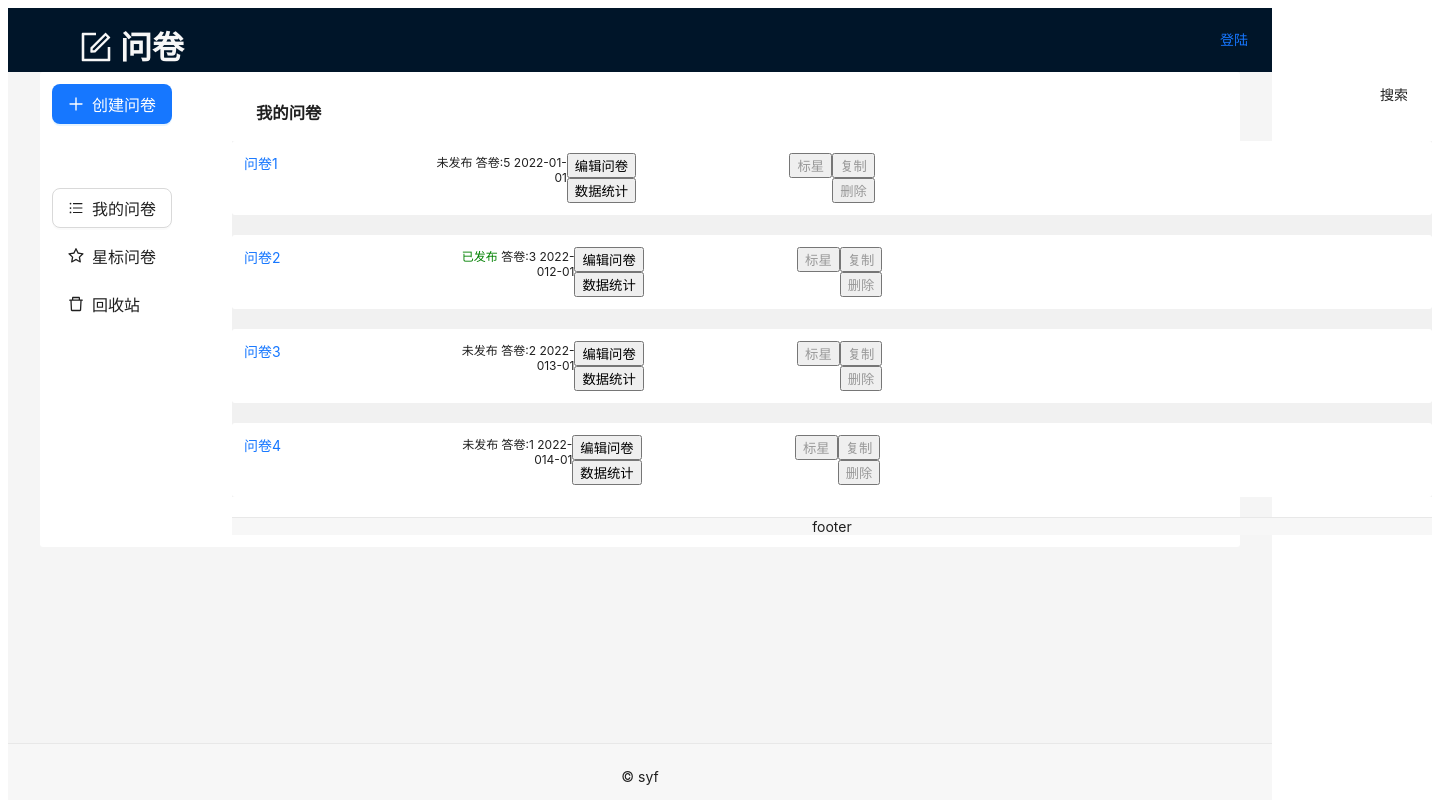
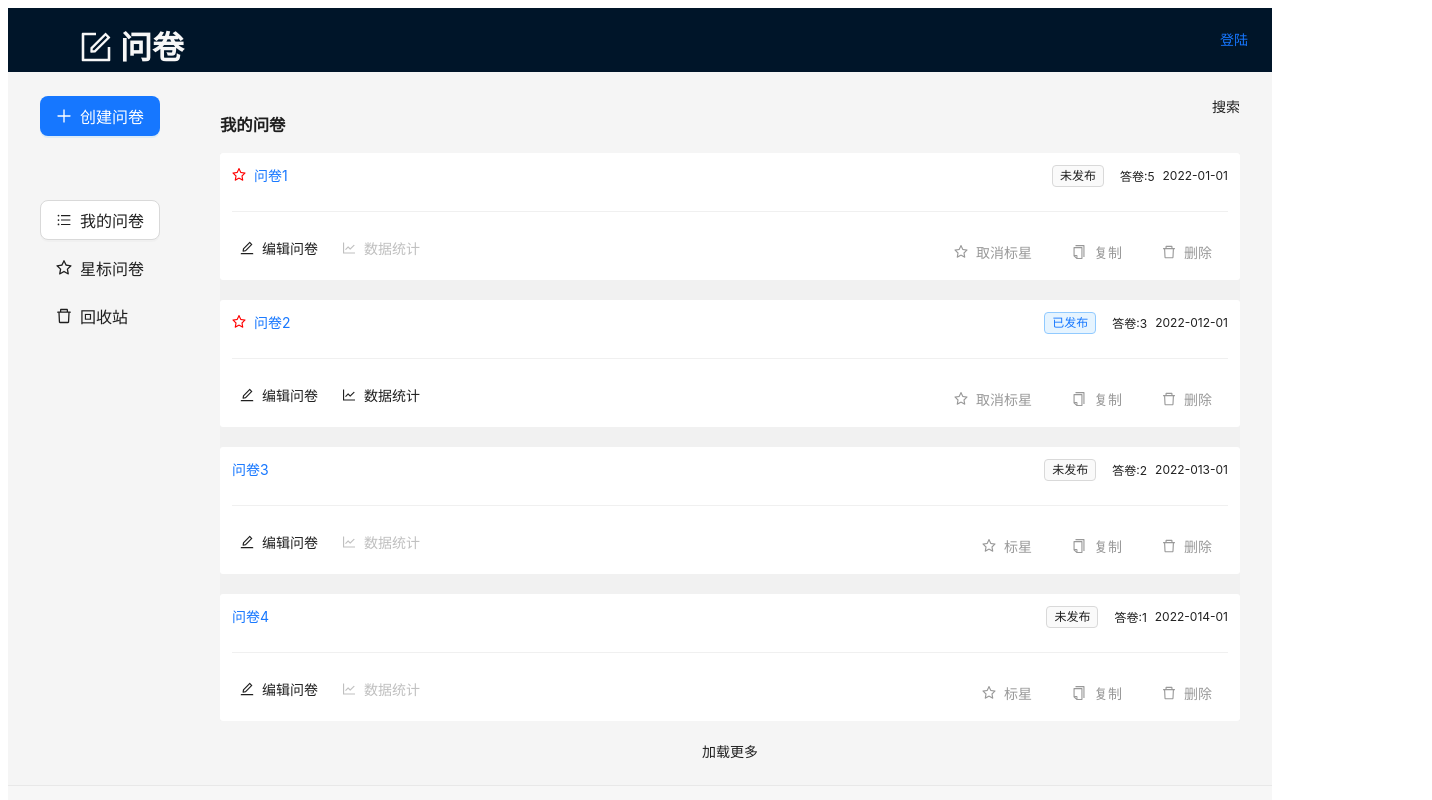
Before and after one commit to shenyaofeng/questionnaire, a React (Vite) app: page /manage/list in a window 1280 px wide. Shown: the top 800 px of the page, 1432 px wide, since content can reach past the window. Built offline with nearby package versions, Linux system fonts and the light colour scheme.

Commit message:
问卷列表重构

```diff
--- a/src/components/QuestionCard.scss
+++ b/src/components/QuestionCard.module.scss
@@ -23,7 +23,7 @@
   }
 }
 
-.button-container {
+.buttonContainer {
   display: flex;
 
   .left {
--- a/src/components/QuestionCard.tsx
+++ b/src/components/QuestionCard.tsx
@@ -1,5 +1,8 @@
 import { FC } from 'react'
-import "./QuestionCard.scss"
+import styles from "./QuestionCard.module.scss"
+import { Button, Space, Divider,Tag } from 'antd'
+import { EditOutlined, LineChartOutlined, StarOutlined, CopyOutlined, DeleteOutlined } from '@ant-design/icons'
+import { useNavigate, Link } from 'react-router-dom'
 type PropsType = {
   _id: string,
   title: string,
@@ -10,7 +13,8 @@ type PropsType = {
 }
 
 const QuestionList: FC<PropsType> = (props: PropsType) => {
-  const { _id, title, isPublished, answerCount, createAt } = props
+  const { _id, title, isPublished, answerCount, createAt, isStar } = props
+  const navigate = useNavigate()
   return (
     <>
       {/* <div key={_id} className="list-item">
@@ -22,30 +26,41 @@ const QuestionList: FC<PropsType> = (props: PropsType) => {
         &nbsp;
         <button onClick={() => { del(_id) }}>删除</button>
       </div> */}
-      <div className='container'>
+      <div className={styles.container}>
         {/* 上半部分 */}
-        <div className='title'>
-          <div className='left'>
-            <a href='#'>{title}</a>
+        <div className={styles.title}>
+          <div className={styles.left}>
+            <Link to={isPublished ? '/question/stat/${_id}' : '/question/edit/${_id}'}>
+              <Space>
+                {isStar && <StarOutlined style={{ color: 'red' }}/>}
+                {title}
+              </Space>
+            </Link>
           </div>
-          <div className='right'>
-            {isPublished ? <span style={{color:'green'}}>已发布</span> : <span>未发布</span>}
-            &nbsp;
-            <span>答卷:{answerCount}</span>
-            &nbsp;
-            <span>{createAt}</span>
+          <div className={styles.right}>
+            <Space>
+              {isPublished ? <Tag color='processing'>已发布</Tag> : <Tag>未发布</Tag>}
+              <span>答卷:{answerCount}</span>
+              <span>{createAt}</span>
+            </Space>
+
           </div>
         </div>
+        <Divider></Divider>
         {/* 下半部分 */}
-        <div className='button-container'>
-          <div className='left'>
-            <button>编辑问卷</button>
-            <button>数据统计</button>
+        <div className={styles.buttonContainer}>
+          <div className={styles.left}>
+            <Space>
+              <Button type='text' icon={<EditOutlined />} size='small' onClick={() => { navigate(`/question/edit/${_id}`) }}>编辑问卷</Button>
+              <Button type='text' icon={<LineChartOutlined />} size='small' onClick={() => { navigate(`/question/stat/${_id}`) }} disabled={!isPublished}>数据统计</Button>
+            </Space>
           </div>
-          <div className='right'>
-            <button>标星</button>
-            <button>复制</button>
-            <button>删除</button>
+          <div className={styles.right}>
+            <Space>
+              <Button type='text' icon={<StarOutlined></StarOutlined>}>{isStar ? '取消标星' : '标星'}</Button>
+              <Button type='text' icon={<CopyOutlined></CopyOutlined>} >复制</Button>
+              <Button type='text' icon={<DeleteOutlined></DeleteOutlined>}>删除</Button>
+            </Space>
           </div>
         </div>
       </div>
--- a/src/pages/manage/List.tsx
+++ b/src/pages/manage/List.tsx
@@ -1,11 +1,10 @@
 import React, { FC } from 'react'
-import "./List.scss"
+import styles from "./common.module.scss"
 import { useState } from 'react'
-import { produce } from 'immer'
 import QuestionCard from '../../components/QuestionCard'
 const rawQuestionList = [
-  { _id: 'q1', title: '问卷1', isPublished: false, isStar: false, answerCount: 5, createAt: '2022-01-01' },
-  { _id: 'q2', title: '问卷2', isPublished: true, isStar: false, answerCount: 3, createAt: '2022-012-01' },
+  { _id: 'q1', title: '问卷1', isPublished: false, isStar: true, answerCount: 5, createAt: '2022-01-01' },
+  { _id: 'q2', title: '问卷2', isPublished: true, isStar: true, answerCount: 3, createAt: '2022-012-01' },
   { _id: 'q3', title: '问卷3', isPublished: false, isStar: false, answerCount: 2, createAt: '2022-013-01' },
   { _id: 'q4', title: '问卷4', isPublished: false, isStar: false, answerCount: 1, createAt: '2022-014-01' },]
 
@@ -14,20 +13,22 @@ const List: FC = () => {
   const [questionList, setQuestionList] = useState(rawQuestionList)
   return (
     <>
-      <div className='header'>
-        <div className='left'>
+      <div className={styles.header}>
+        <div className={styles.left}>
           <h3>我的问卷</h3>
         </div>
-        <div className='right'>搜索</div>
+        <div className={styles.right}>搜索</div>
       </div>
       <div className='content' style={{backgroundColor:'#f1f1f1'}}>
-        {questionList.map((item) => {
+        {/* 问卷列表 */}
+        {questionList.length>0 &&
+         questionList.map((item) => {
           const { _id } = item
           return <QuestionCard key={_id} {...item} ></QuestionCard>
         })}
       </div>
-      <div className='footer'>
-        footer
+      <div className={styles.footer}>
+        加载更多
       </div>
     </>
   )
```
Also changed, not shown: src/pages/manage/common.module.scss (renamed from src/pages/manage/List.scss).
